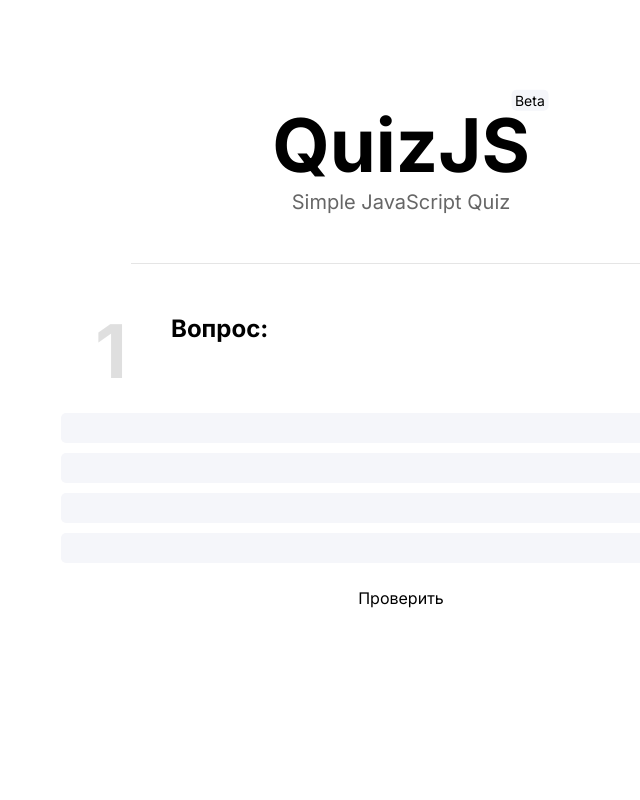
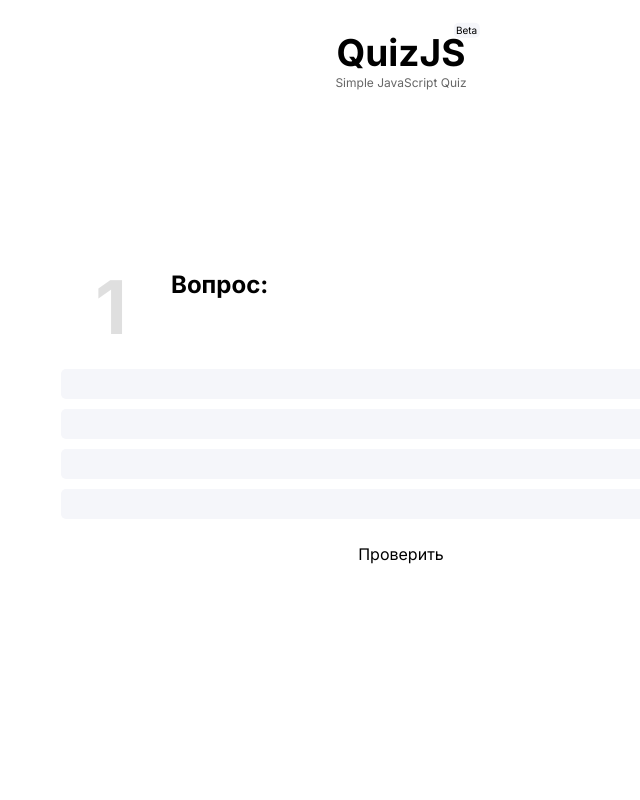
Before and after one commit to mykolachub/quizJS, a plain HTML site: page index.html in a window 1280 px wide. Shown: the whole page, without its empty margins (239-879 px from the left). Drawn offline with nearby package versions, Linux system fonts and the light colour scheme; no server answers.

Commit message:
main page redesigned (header added for future work)

```diff
--- a/index.html
+++ b/index.html
@@ -10,21 +10,33 @@
 </head>
 <body class="body">
     <div class="wrapper">
-        <div class="content">
-            <header class="content__header">
-                <div class="header__content">
-                    <span class="header__text">
+        <!-- HEADER -->
+        <header class="header">
+            <div class="header__dark_mode header__item">
+
+            </div>
+            <div class="header__logo header__item">
+                <div class="logo">
+                    <div class="logo__content">
+                        <span class="logo__text">
                             QuizJS
                         </span>
-                    <span class="header__beta">
+                        <span class="logo__beta">
                             Beta
                         </span>
                     </div>
-                <div class="header__subheading">
+                    <div class="logo__subheading">
                         <span>Simple JavaScript Quiz</span>
                     </div>
+                </div>
+            </div>
+            <div class="header__score header__item">
+
+            </div>
         </header>
-            <main class="content__body">
+        <!-- MAIN -->
+        <main class="content">
+            <div class="content__body">
                 <div class="body__quiz">
                     <div class="quiz__question">
                         <div id="count"></div>
@@ -58,8 +70,8 @@
                 <div class="body__button">
 
                 </div>
+            </div>
         </main>
-        </div>
     </div>
     <script src="https://cdn.jsdelivr.net/npm/axios/dist/axios.min.js"></script>
     <script type='module' src="./js/main.js"></script>
--- a/styles/main.css
+++ b/styles/main.css
@@ -18,61 +18,46 @@ body {
 .wrapper {
     width: 100%;
     height: 100%;
-    display: flex;
-    justify-content: center;
-    padding-top: 10rem;
 }
 
-.content {
-    max-width: 720px;
-    width: calc(100% - 4rem);
-    height: auto;
-    /*border: 1px solid black;*/
-}
+/* HEADER */
 
-/* header */
-
-.content__header {
+.header {
     width: 100%;
     height: auto;
     display: flex;
-    justify-content: center;
+    justify-content: space-between;
     align-items: center;
-    flex-direction: column;
-    padding-bottom: 5rem;
-    margin-bottom: 5rem;
+    padding: 3rem;
+    margin-bottom: 15rem;
     position: relative;
 }
 
-.content__header::after {
-    content: '';
-    position: absolute;
-    bottom: 0;
-    left: 0;
-    width: 100%;
-    height: 1px;
-    transform: scaleX(.75);
-    background-color: rgba(0, 0, 0, 0.1);
-}
+.header__item {}
 
-.header__content {
-    display: block;
+/* LOGO */
+
+.logo {
     height: auto;
     width: auto;
     position: relative;
 }
 
-.header__text {
-    font-size: 7.4rem;
+.logo__content {
+    text-align: center;
+}
+
+.logo__text {
+    font-size: 3.7rem;
     font-weight: 700;
 }
 
-.header__beta {
+.logo__beta {
     position: absolute;
     top: 0%;
     left: 100%;
     transform: translate(-50%, -50%);
-    font-size: 1.4rem;
+    font-size: 1rem;
     display: block;
     width: auto;
     height: auto;
@@ -81,15 +66,22 @@ body {
     border-radius: 5px;
 }
 
-.header__subheading {
+.logo__subheading {
     width: 100%;
     height: auto;
-    font-size: 2rem;
+    font-size: 1.2rem;
     text-align: center;
     color: rgba(0, 0, 0, 0.6);
 }
 
-/* body */
+/* CONTENT */
+
+.content {
+    max-width: 720px;
+    width: calc(100% - 4rem);
+    margin: 0 auto;
+    height: auto;
+}
 
 .content__body {
     width: 100%;
@@ -175,19 +167,19 @@ body {
     text-transform: capitalize;
 }
 
-.quiz__answere--wrong label{
+.quiz__answere--wrong label {
     color: rgb(220, 53, 69);
     background-color: rgba(220, 53, 69, 0.1);
     transition: all 250ms ease;
 }
 
-.quiz__answere--correct label{
+.quiz__answere--correct label {
     color: rgb(40, 167, 69);
     background-color: rgba(40, 167, 69, 0.1);
     transition: all 250ms ease;
 }
 
-input[type=radio]:checked + label {
+input[type=radio]:checked+label {
     background-color: #dcdde1;
     transition: all 250ms ease;
 }
```
Lines whose indentation alone changed are shown as unchanged.
